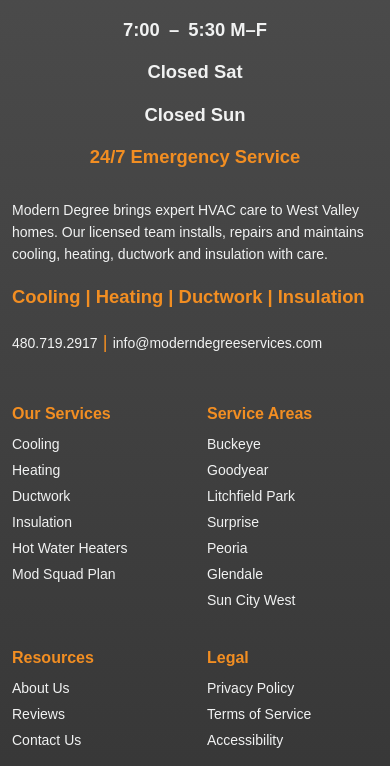
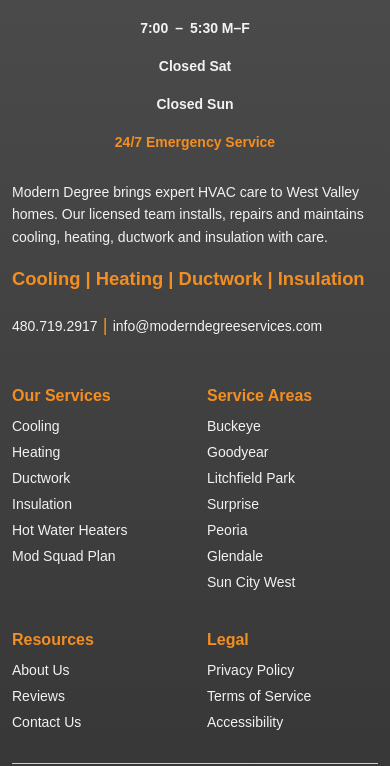
Before and after one commit to bfuller7141/Modern-Degree, an Astro site: page / in a window 390 px wide. Shown: the part 8260-9026 px from the top of the page. Built offline with nearby package versions, Linux system fonts and the light colour scheme; Astro itself is replaced by a stand-in of ours; a web font is replaced by a local one.

Commit message:
Update FooterMain.astro

```diff
--- a/src/components/FooterMain.astro
+++ b/src/components/FooterMain.astro
@@ -116,6 +116,11 @@
   .footer-right {
     box-sizing: border-box;
   }
+  .footer-right {
+    display: flex;
+    flex-direction: column;
+    justify-content: flex-start;
+  }
   .logo-hours {
     display: flex;
     align-items: flex-start;
@@ -188,6 +193,7 @@
     margin: 0;
     padding:0.5rem;
     line-height: 1;
+    font-size: clamp(0.875rem, 1vw + 0.5rem, 1rem);
   }
 
   @media (max-width: 768px) {
```
